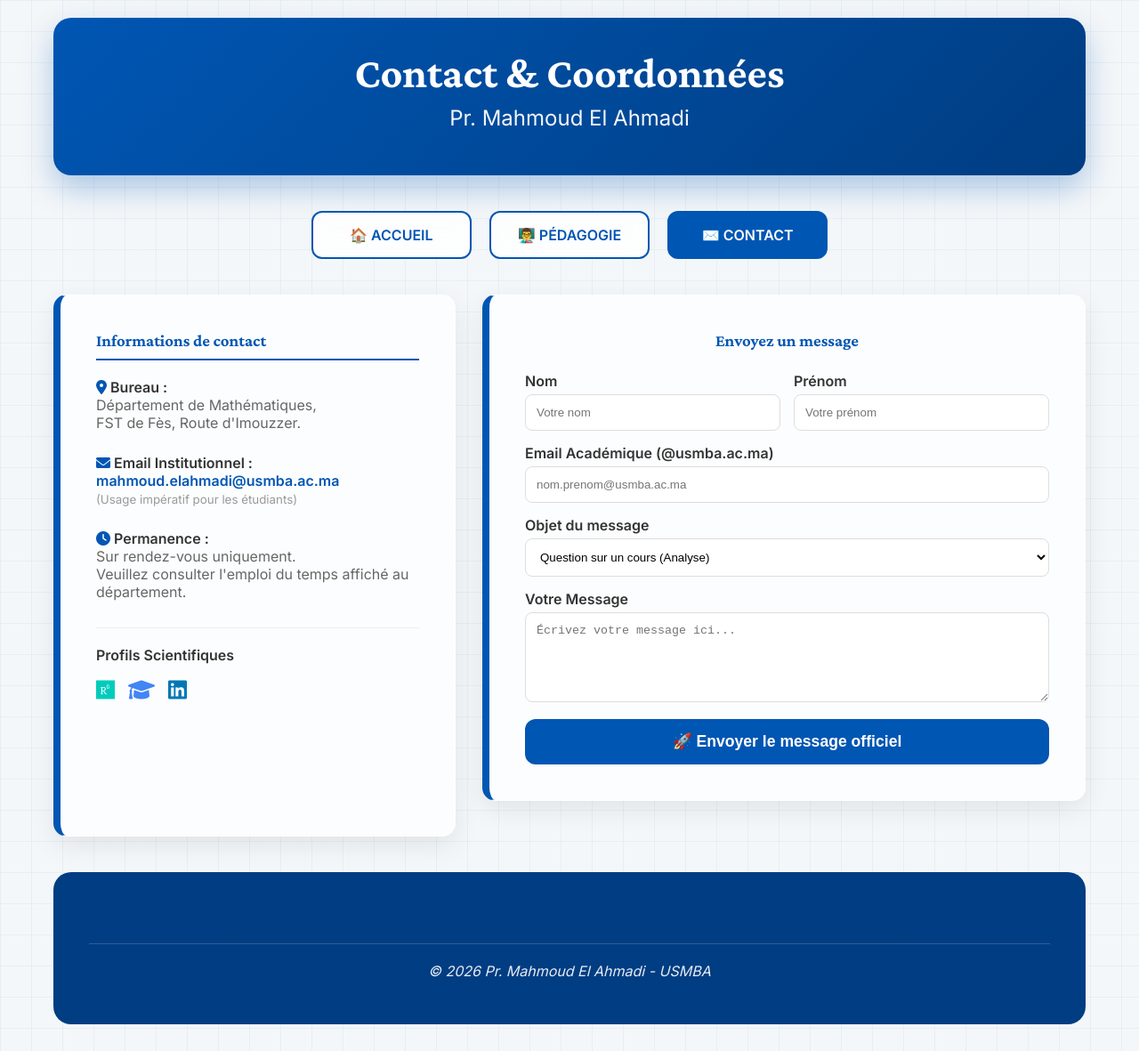
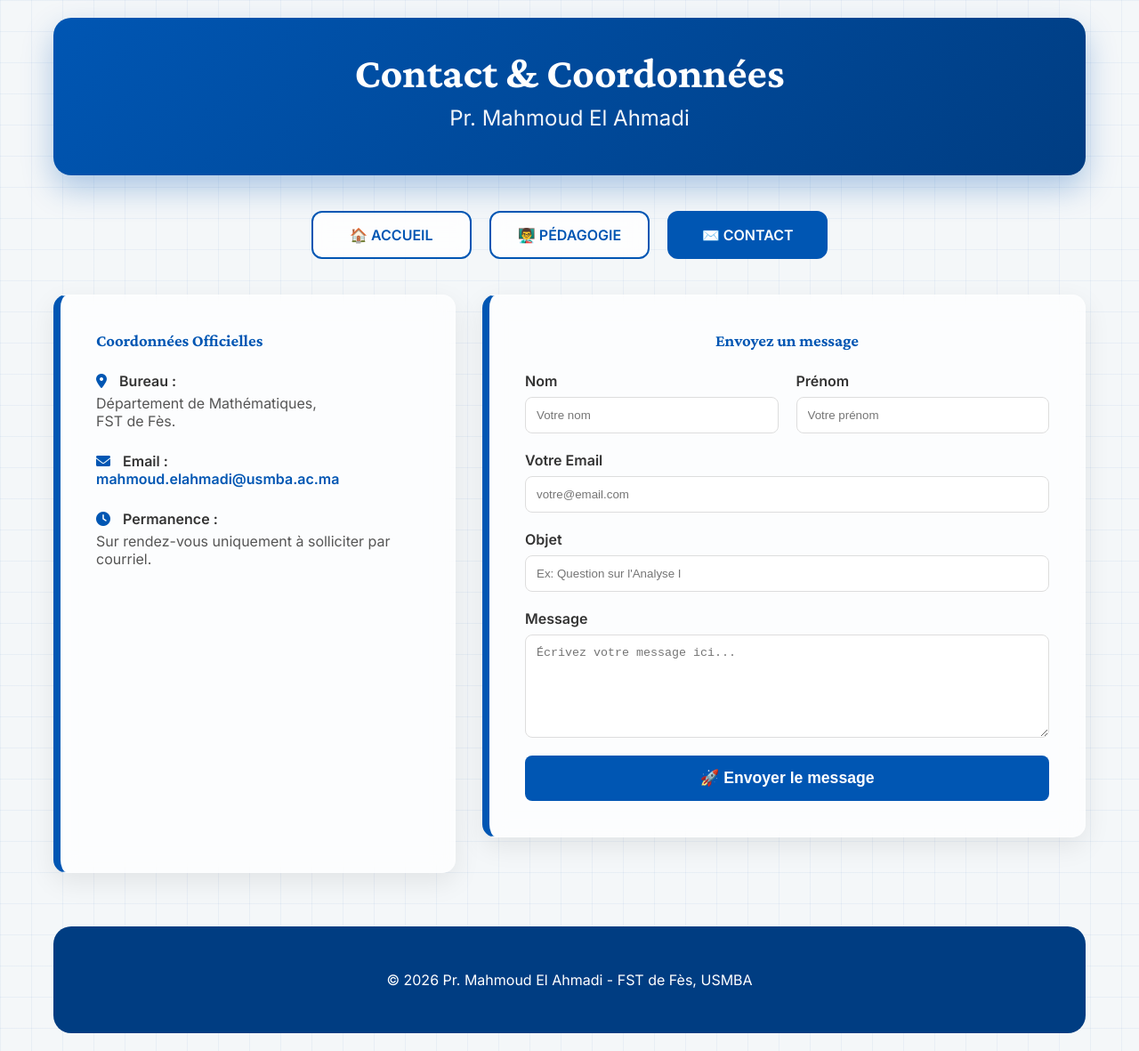
Before and after one commit to mahmoudmath/mahmoudmath.github.io, a Jekyll site: the page contact.html, which Jekyll copies as it is, in a window 1280 px wide. Shown: the whole page at 89% size. Built offline with Jekyll 4.4.1, drawn with Linux system fonts in a browser that asks for light colours.

Commit message:
Update contact.html

```diff
--- a/contact.html
+++ b/contact.html
@@ -4,13 +4,14 @@
     <meta charset="UTF-8">
     <meta name="viewport" content="width=device-width, initial-scale=1.0">
     <title>Contact - Pr. Mahmoud El Ahmadi</title>
+    <!-- On utilise votre fichier CSS commun pour garder la grille de fond et le style -->
+    <link rel="stylesheet" href="style.css">
     <link rel="stylesheet" href="https://cdnjs.cloudflare.com/ajax/libs/font-awesome/6.0.0/css/all.min.css">
     <link href="https://unpkg.com/aos@2.3.1/dist/aos.css" rel="stylesheet">
-    <link rel="stylesheet" href="style.css">
 </head>
 <body>
     <div class="container">
-        <!-- HEADER (Cohérence avec l'accueil) -->
+        <!-- HEADER ACADÉMIQUE -->
         <header class="professor-header" data-aos="fade-down">
             <div class="header-content">
                 <div class="professor-name">Contact & Coordonnées</div>
@@ -25,91 +26,86 @@
             <a href="contact.html" class="nav-card active">✉️ CONTACT</a>
         </nav>
 
-        <div class="contact-grid" style="display: grid; grid-template-columns: 1fr 1.5fr; gap: 30px; margin-top: 30px;">
+        <!-- GRILLE DE CONTACT (2 COLONNES) -->
+        <div style="display: grid; grid-template-columns: 1fr 1.5fr; gap: 30px; margin-top: 30px;" class="contact-grid">
 
-            <!-- COLONNE GAUCHE : INFOS OFFICIELLES -->
+            <!-- GAUCHE : INFOS DE BUREAU -->
             <aside data-aos="fade-right">
-                <div class="presentation" style="height: 100%;">
-                    <h3 style="color: #0056b3; margin-bottom: 20px; border-bottom: 2px solid #0056b3; padding-bottom: 10px;">Informations de contact</h3>
+                <div class="presentation" style="height: 100%; border-left: 8px solid #0056b3;">
+                    <h3 style="color: #0056b3; margin-bottom: 25px;">Coordonnées Officielles</h3>
 
                     <div style="margin-bottom: 25px;">
-                        <p style="font-weight: bold; color: #333;"><i class="fas fa-map-marker-alt" style="color:#0056b3;"></i> Bureau :</p>
-                        <p style="color: #666;">Département de Mathématiques,<br>FST de Fès, Route d'Imouzzer.</p>
+                        <p style="font-weight: bold;"><i class="fas fa-map-marker-alt" style="color:#0056b3; margin-right: 10px;"></i> Bureau :</p>
+                        <p style="color: #555; margin-top: 5px;">
+                            Département de Mathématiques,<br>
+                            FST de Fès.
+                        </p>
                     </div>
 
                     <div style="margin-bottom: 25px;">
-                        <p style="font-weight: bold; color: #333;"><i class="fas fa-envelope" style="color:#0056b3;"></i> Email Institutionnel :</p>
+                        <p style="font-weight: bold;"><i class="fas fa-envelope" style="color:#0056b3; margin-right: 10px;"></i> Email :</p>
                         <p style="color: #0056b3; font-weight: 600;">mahmoud.elahmadi@usmba.ac.ma</p>
-                        <small style="color: #999;">(Usage impératif pour les étudiants)</small>
                     </div>
 
                     <div style="margin-bottom: 25px;">
-                        <p style="font-weight: bold; color: #333;"><i class="fas fa-clock" style="color:#0056b3;"></i> Permanence :</p>
-                        <p style="color: #666;">Sur rendez-vous uniquement.<br>Veuillez consulter l'emploi du temps affiché au département.</p>
-                    </div>
-
-                    <div style="margin-top: 30px; padding-top: 20px; border-top: 1px solid #eee;">
-                        <h4 style="margin-bottom: 15px;">Profils Scientifiques</h4>
-                        <div style="display: flex; gap: 15px;">
-                            <a href="#" title="ResearchGate" style="font-size: 1.5rem; color: #00ccbb;"><i class="fab fa-researchgate"></i></a>
-                            <a href="#" title="Google Scholar" style="font-size: 1.5rem; color: #4285F4;"><i class="fas fa-graduation-cap"></i></a>
-                            <a href="#" title="LinkedIn" style="font-size: 1.5rem; color: #0077b5;"><i class="fab fa-linkedin"></i></a>
-                        </div>
+                        <p style="font-weight: bold;"><i class="fas fa-clock" style="color:#0056b3; margin-right: 10px;"></i> Permanence :</p>
+                        <p style="color: #555; margin-top: 5px;">Sur rendez-vous uniquement à solliciter par courriel.</p>
                     </div>
                 </div>
             </aside>
 
-            <!-- COLONNE DROITE : LE FORMULAIRE -->
+            <!-- DROITE : FORMULAIRE -->
             <main data-aos="fade-left">
                 <div class="presentation">
-                    <h3 style="color: #0056b3; margin-bottom: 25px; text-align: center;">Envoyez un message</h3>
+                    <h3 style="text-align: center; color: #0056b3; margin-bottom: 25px;">Envoyez un message</h3>
 
-                    <!-- Formspree peut être utilisé pour recevoir réellement les mails gratuitement -->
-                    <form action="#" method="POST" style="display: flex; flex-direction: column; gap: 15px;">
-                        <div style="display: grid; grid-template-columns: 1fr 1fr; gap: 15px;">
-                            <div>
-                                <label style="display:block; margin-bottom: 5px; font-weight: 600;">Nom</label>
-                                <input type="text" name="nom" placeholder="Votre nom" required style="width:100%; padding:12px; border-radius:8px; border:1px solid #ddd; outline: none;">
+                    <form action="https://formspree.io/f/xjgekbrr" method="POST" style="display: flex; flex-direction: column; gap: 20px;">
+
+                        <!-- Ligne Nom / Prénom -->
+                        <div style="display: grid; grid-template-columns: 1fr 1fr; gap: 20px;">
+                            <div style="display: flex; flex-direction: column; gap: 8px;">
+                                <label style="font-weight: 600;">Nom</label>
+                                <input type="text" name="nom" required placeholder="Votre nom" style="padding: 12px; border: 1px solid #ddd; border-radius: 8px; outline: none;">
                             </div>
-                            <div>
-                                <label style="display:block; margin-bottom: 5px; font-weight: 600;">Prénom</label>
-                                <input type="text" name="prenom" placeholder="Votre prénom" required style="width:100%; padding:12px; border-radius:8px; border:1px solid #ddd; outline: none;">
+                            <div style="display: flex; flex-direction: column; gap: 8px;">
+                                <label style="font-weight: 600;">Prénom</label>
+                                <input type="text" name="prenom" required placeholder="Votre prénom" style="padding: 12px; border: 1px solid #ddd; border-radius: 8px; outline: none;">
                             </div>
                         </div>
 
-                        <div>
-                            <label style="display:block; margin-bottom: 5px; font-weight: 600;">Email Académique (@usmba.ac.ma)</label>
-                            <input type="email" name="email" placeholder="nom.prenom@usmba.ac.ma" required style="width:100%; padding:12px; border-radius:8px; border:1px solid #ddd; outline: none;">
+                        <!-- Email -->
+                        <div style="display: flex; flex-direction: column; gap: 8px;">
+                            <label style="font-weight: 600;">Votre Email</label>
+                            <input type="email" name="email" required placeholder="votre@email.com" style="padding: 12px; border: 1px solid #ddd; border-radius: 8px; outline: none;">
                         </div>
 
-                        <div>
-                            <label style="display:block; margin-bottom: 5px; font-weight: 600;">Objet du message</label>
-                            <select name="objet" style="width:100%; padding:12px; border-radius:8px; border:1px solid #ddd; outline: none; background: white;">
-                                <option>Question sur un cours (Analyse)</option>
-                                <option>Demande de rendez-vous</option>
-                                <option>Projet de recherche / Collaboration</option>
-                                <option>Autre demande</option>
-                            </select>
+                        <!-- Objet -->
+                        <div style="display: flex; flex-direction: column; gap: 8px;">
+                            <label style="font-weight: 600;">Objet</label>
+                            <input type="text" name="objet" required placeholder="Ex: Question sur l'Analyse I" style="padding: 12px; border: 1px solid #ddd; border-radius: 8px; outline: none;">
                         </div>
 
-                        <div>
-                            <label style="display:block; margin-bottom: 5px; font-weight: 600;">Votre Message</label>
-                            <textarea name="message" rows="5" placeholder="Écrivez votre message ici..." required style="width:100%; padding:12px; border-radius:8px; border:1px solid #ddd; outline: none; resize: vertical;"></textarea>
+                        <!-- Message -->
+                        <div style="display: flex; flex-direction: column; gap: 8px;">
+                            <label style="font-weight: 600;">Message</label>
+                            <textarea name="message" rows="6" required placeholder="Écrivez votre message ici..." style="padding: 12px; border: 1px solid #ddd; border-radius: 8px; outline: none; resize: vertical;"></textarea>
                         </div>
 
-                        <button type="submit" class="nav-card" style="width:100%; background:#0056b3; color:white; border:none; padding:15px; cursor:pointer; font-size: 1.1em;">
-                            🚀 Envoyer le message officiel
+                        <!-- Bouton d'envoi -->
+                        <button type="submit" style="background: #0056b3; color: white; padding: 15px; border: none; border-radius: 8px; font-weight: bold; font-size: 1.1em; cursor: pointer; transition: 0.3s;">
+                            🚀 Envoyer le message
                         </button>
                     </form>
                 </div>
             </main>
         </div>
 
-        <footer class="professor-footer" style="margin-top: 40px;">
-            <div class="signature"><p>© 2026 Pr. Mahmoud El Ahmadi - USMBA</p></div>
+        <footer class="professor-footer">
+            <p>© 2026 Pr. Mahmoud El Ahmadi - FST de Fès, USMBA</p>
         </footer>
     </div>
 
+    <!-- Scripts pour les animations -->
     <script src="https://unpkg.com/aos@2.3.1/dist/aos.js"></script>
     <script>AOS.init();</script>
 </body>
```
